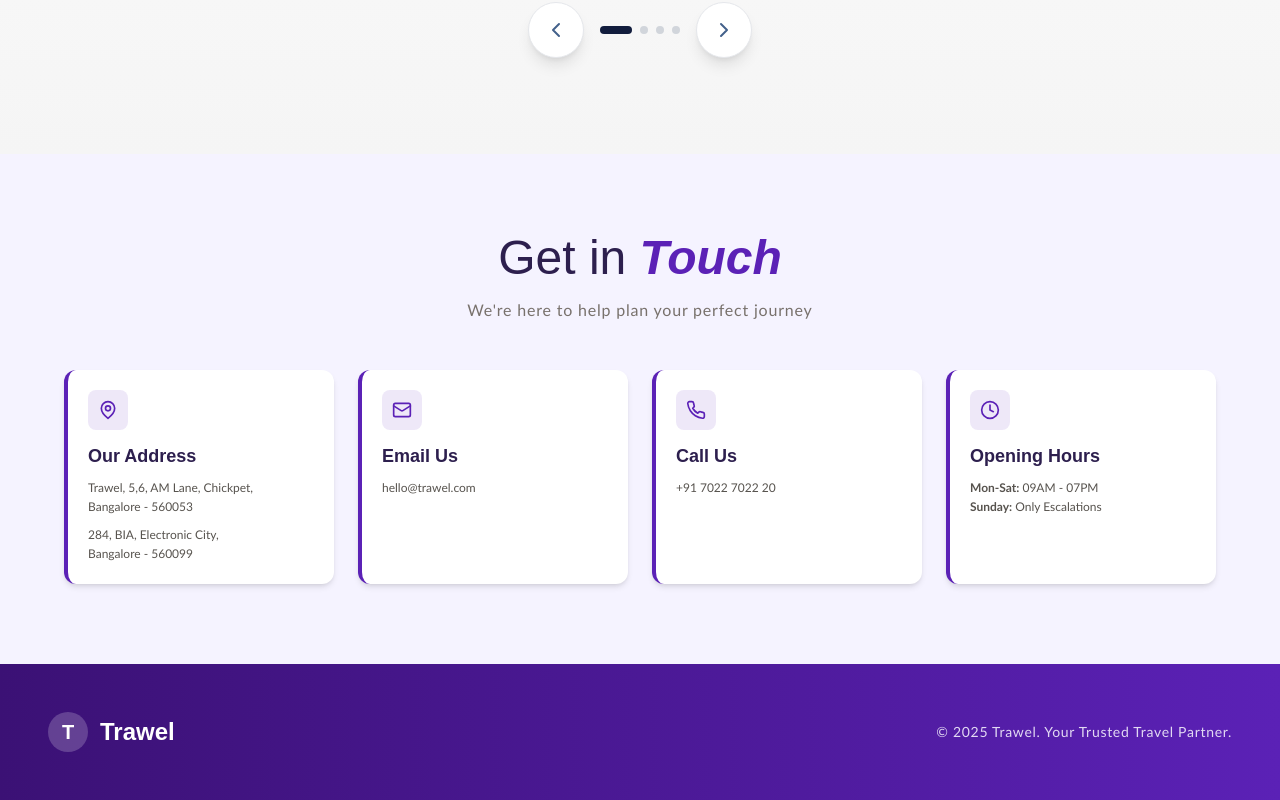
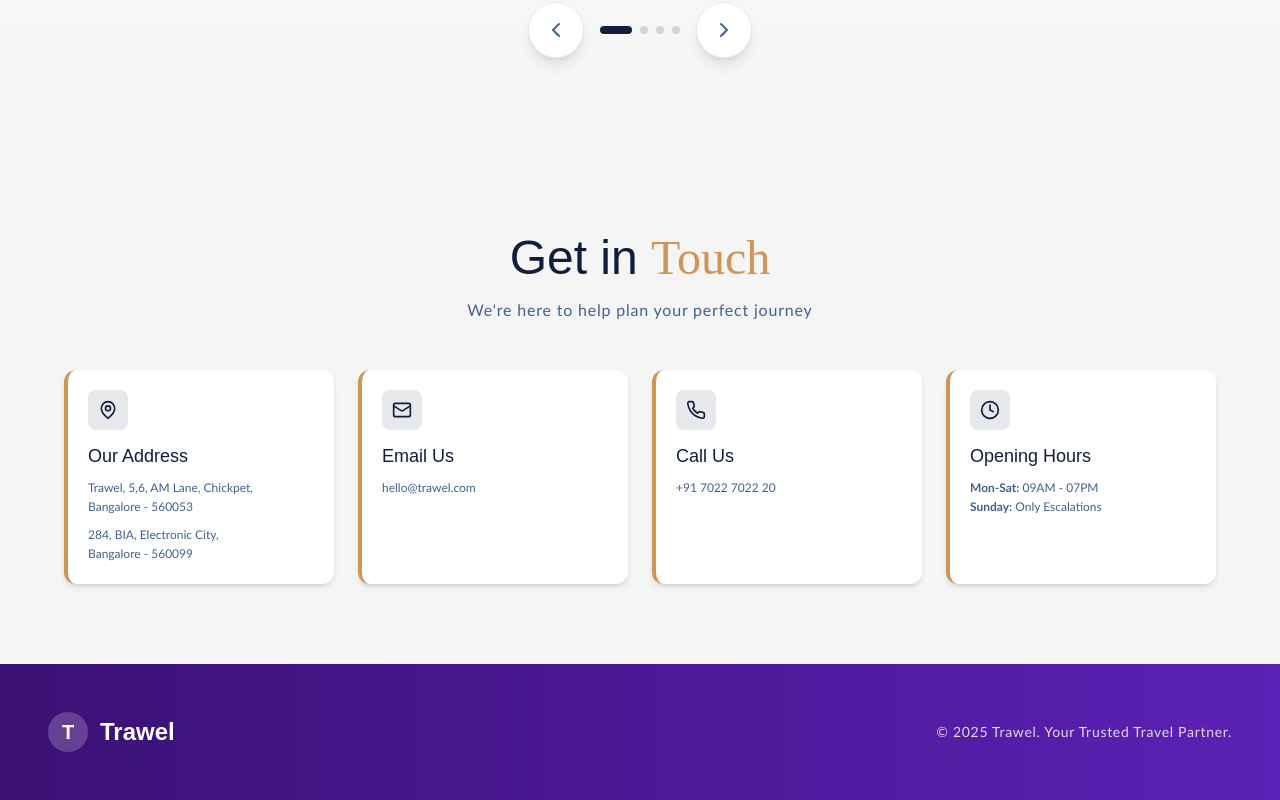
Before and after one commit to PP-2412/Trawel, a Next.js app: page / in a window 1280 px wide. Shown: the part 3197-3997 px from the top of the page. Built offline with nearby package versions, Linux system fonts and the light colour scheme; a web font is replaced by a local one.

Commit message:
Update contact section styles and colors

```diff
--- a/components/Contact.tsx
+++ b/components/Contact.tsx
@@ -17,7 +17,7 @@ const contactInfo = [
     icon: Mail,
     title: 'Email Us',
     content: (
-      <a href="mailto:hello@trawel.com" className="hover:text-[#5b21b6] transition-colors">
+      <a href="mailto:hello@trawel.com" className="hover:text-[#d19457] transition-colors">
         hello@trawel.com
       </a>
     ),
@@ -26,7 +26,7 @@ const contactInfo = [
     icon: Phone,
     title: 'Call Us',
     content: (
-      <a href="tel:+917022702220" className="hover:text-[#5b21b6] transition-colors">
+      <a href="tel:+917022702220" className="hover:text-[#d19457] transition-colors">
         +91 7022 7022 20
       </a>
     ),
@@ -49,13 +49,13 @@ const contactInfo = [
 
 export default function Contact() {
   return (
-    <section id="contact" className="py-20 bg-[#f5f3ff]">
+    <section id="contact" className="py-20 bg-[#f5f5f5]">
       <div className="max-w-7xl mx-auto px-6 lg:px-12">
         <div className="text-center mb-12">
-          <h2 className="font-display text-4xl md:text-5xl font-light text-[#2d1f4e] mb-4">
-            Get in <span className="font-semibold italic text-[#5b21b6]">Touch</span>
+          <h2 className="font-display text-4xl md:text-5xl text-[#121d3d] mb-4">
+            Get in <span className="font-accent text-[#d19457]">Touch</span>
           </h2>
-          <p className="font-sans text-stone-500 tracking-wider">
+          <p className="font-sans text-[#44618b] tracking-wider">
             We&apos;re here to help plan your perfect journey
           </p>
         </div>
@@ -64,17 +64,17 @@ export default function Contact() {
           {contactInfo.map((info, index) => (
             <div
               key={index}
-              className="contact-card bg-white rounded-xl p-5 shadow-md border-l-4 border-l-[#5b21b6]"
+              className="contact-card bg-white rounded-xl p-5 shadow-md border-l-4 border-l-[#d19457]"
             >
               <div className="flex flex-col gap-3">
-                <div className="w-10 h-10 rounded-lg bg-[rgba(91,33,182,0.1)] flex items-center justify-center flex-shrink-0">
-                  <info.icon className="w-5 h-5 text-[#5b21b6]" />
+                <div className="w-10 h-10 rounded-lg bg-[#121d3d]/10 flex items-center justify-center flex-shrink-0">
+                  <info.icon className="w-5 h-5 text-[#121d3d]" />
                 </div>
                 <div>
-                  <h3 className="font-display text-lg font-semibold text-[#2d1f4e] mb-2">
+                  <h3 className="font-display text-lg text-[#121d3d] mb-2">
                     {info.title}
                   </h3>
-                  <div className="font-sans text-xs text-stone-600 leading-relaxed">
+                  <div className="font-sans text-xs text-[#44618b] leading-relaxed">
                     {info.content}
                   </div>
                 </div>
```
